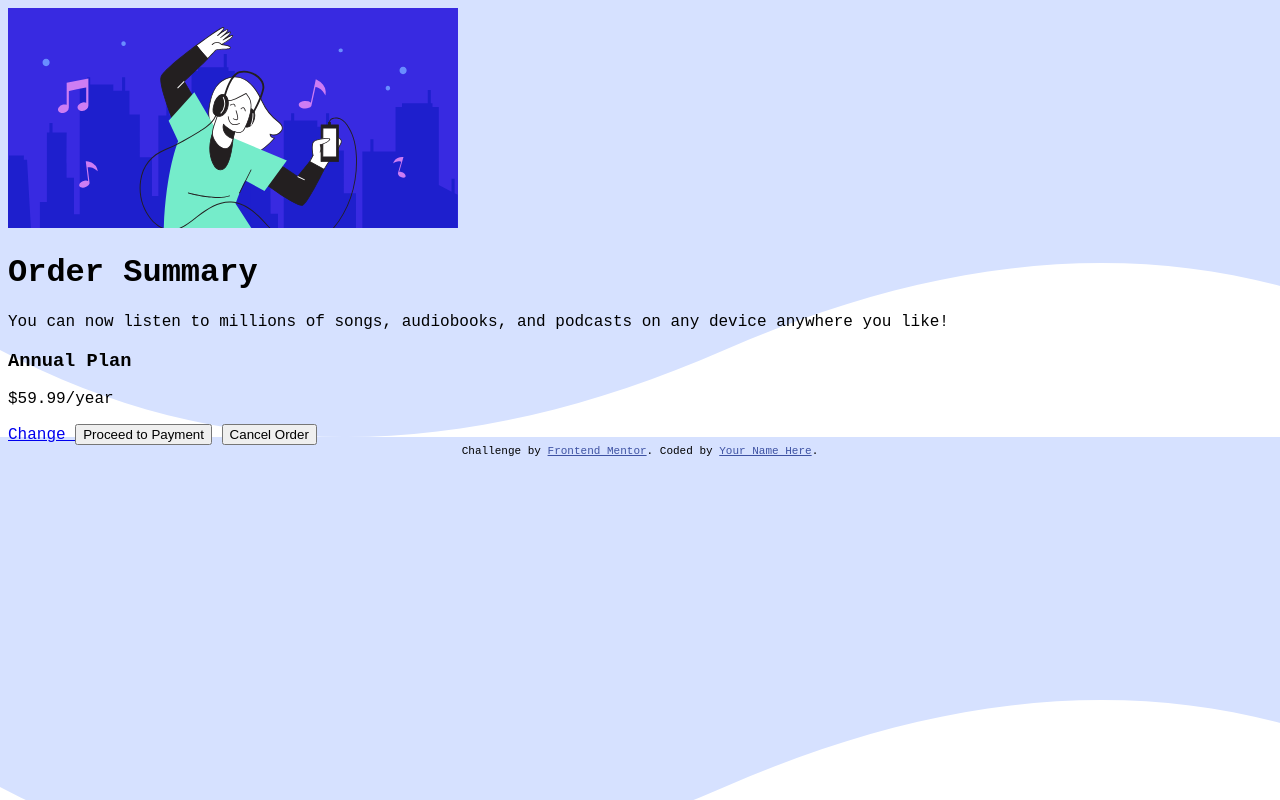
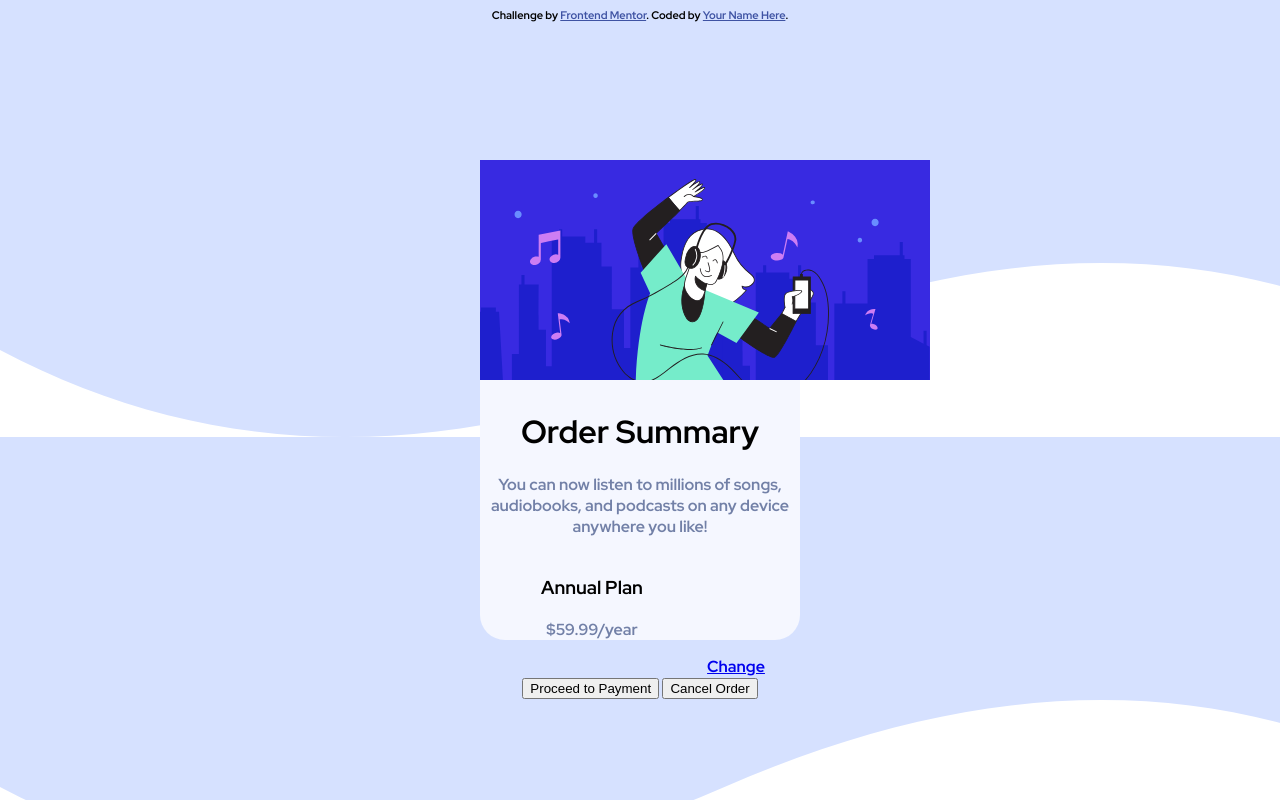
Before and after one commit to anioji94/order-summary-frontendmentor, a plain HTML site: page index.html in a window 1280 px wide. Drawn offline with Linux system fonts and the light colour scheme.

Commit message:
adds more styling

```diff
--- a/index.html
+++ b/index.html
@@ -14,41 +14,44 @@
     .attribution a { color: hsl(228, 45%, 44%); }
   </style>
   <link rel="stylesheet" href="style.css">
+  <link href="https://fonts.googleapis.com/css2?family=Red+Hat+Display:wght@700&display=swap" rel="stylesheet">
 </head>
 <body>
 
 <div id="order-window">
-  <img src="images/illustration-hero.svg" alt="happy-woman-listens-to-music">
-
+  <img src="images/illustration-hero.svg" alt="happy-woman-listens-to-music" id="hero-image">
+  <div id="order-text">
     <h1>Order Summary</h1>
-
     <p>
       You can now listen to millions of songs, audiobooks, and podcasts on any
       device anywhere you like!
     </p>
+  </div>
 
   <div id="plan">
-    <h3>
+    <div id="name-and-cost">
+      <h3 id="plan-name">
         Annual Plan
       </h3>
 
-    <p>
+      <p id="plan-cost">
         $59.99/year
       </p>
+    </div>
 
-    <a href="www.google.com">
+    <a href="www.google.com" id="plan-change">
       Change
     </a>
+  </div>
 
-    <button>
+    <button id="proceed">
       Proceed to Payment
     </button>
 
-    <button>
+    <button id="cancel">
       Cancel Order
     </button>
 
-  </div>
 </div>
 
   <div class="attribution">
--- a/style.css
+++ b/style.css
@@ -14,11 +14,60 @@
         --fontP: 16px;
 
         /* Font */
-        --fontFamily:   [Red Hat Display](https://fonts.google.com/specimen/Red+Hat+Display);
-        --fontWeight: 500, 700, 900;
+        --fontFamily: 'Red Hat Display', sans-serif;
+        --fontWeightLight:  500;
+        --fontWeightMed:    700;
+        --fontWeightHeavy:  900;
 }
 
 body {
-    font-family: 'Courier New', Courier, monospace;
+    font-family: var(--fontFamily);
     background-image: url('./images/pattern-background-desktop.svg');
+    text-align: center;
 }
+
+h1  {
+    font-weight: var(--fontWeightHeavy);
+}
+
+p {
+    font-weight: lighter;
+    font-size: var(--fontP);
+    color: var(--desaturatedBlue);
+}
+
+#hero-image {
+    inset: 0;
+    object-fit: cover;
+}
+
+#order-window {
+    position: absolute;
+    background-color: var(--veryPaleBlue);
+    border-radius: 25px;
+    margin: auto;
+    inset: 0;
+    min-width: 20%;
+    max-width: 25%;
+    height: 60%;
+}
+
+#order-text {
+    padding: 1%;
+}
+
+#plan {
+    position: abs;
+    align-items: center;
+}
+
+#name-and-cost {
+    position: relative;
+    right: 15%;
+    top: 50%;
+}
+
+#plan-change {
+    position: relative;
+    left: 30%;
+}
```
Lines whose indentation alone changed are shown as unchanged.
